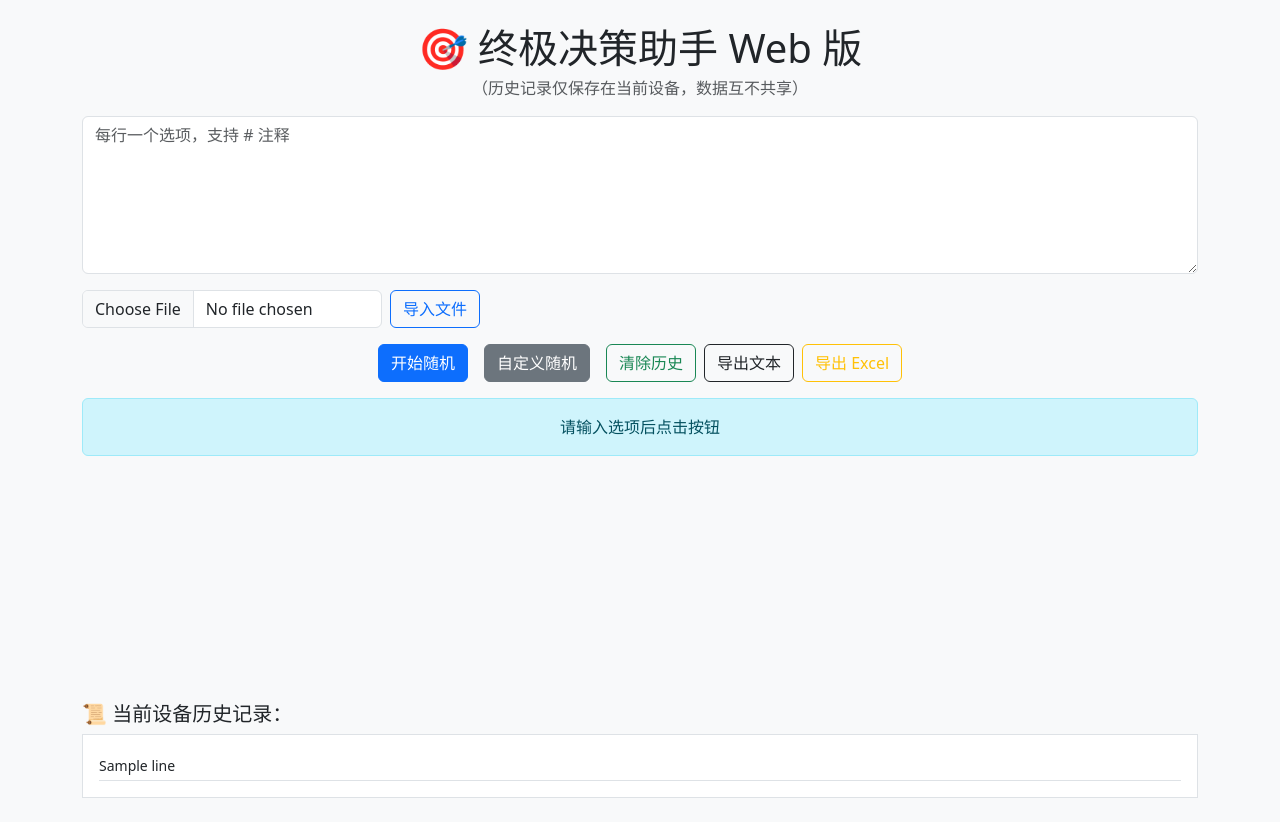
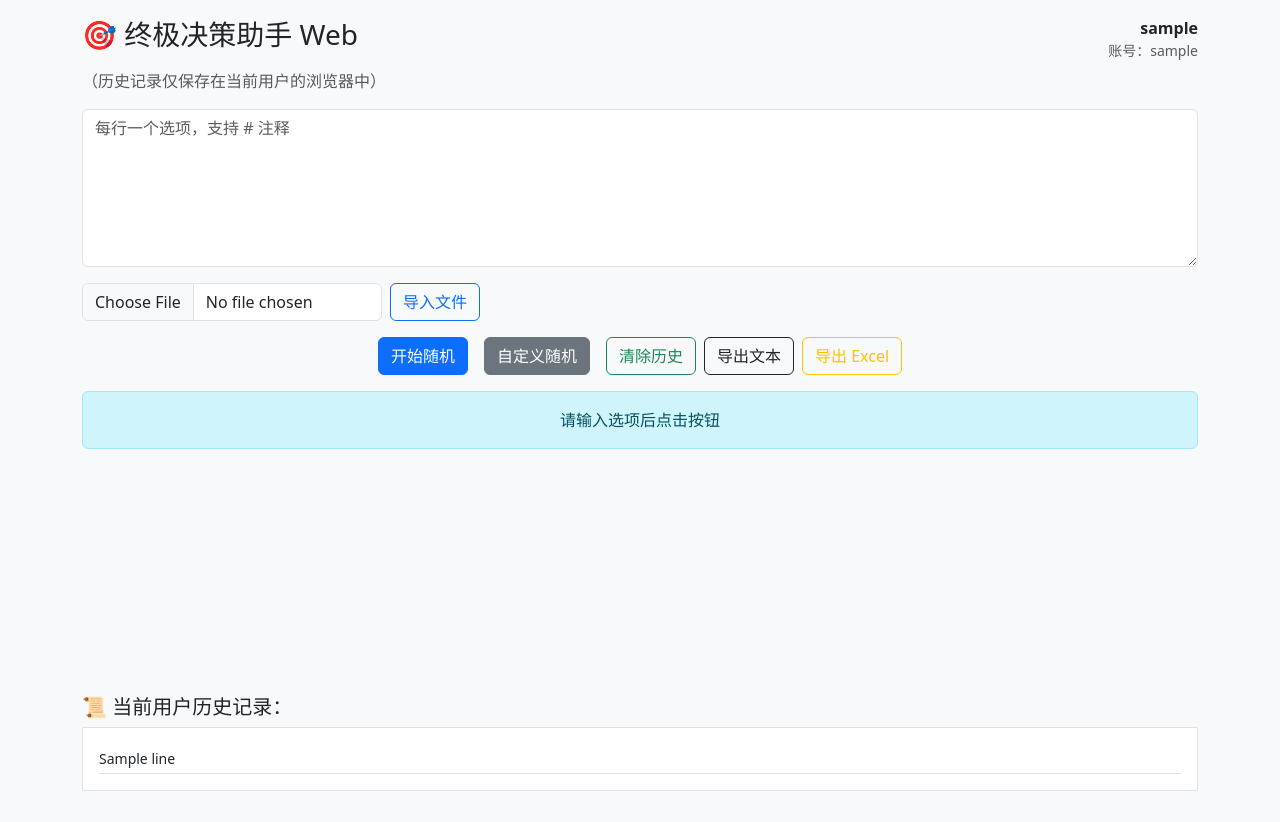
Before and after one commit to Zheng-QB/Decision-Helper, a Flask app: template templates/index.html in a window 1280 px wide. After the commit the page ends 791 px from the top, so only its background shows below. Run offline with Flask 3, Linux system fonts and the light colour scheme; the template is opened without the code that fills it: most values are stand-ins (such as "Sample title", 1, 10 or a date in 2020); a map, chart or similar area stays blank.

Commit message:
Add files via upload

```diff
--- a/app.py
+++ b/app.py
@@ -12,10 +12,42 @@ from openpyxl import Workbook
 app = Flask(__name__)
 app.secret_key = os.environ.get("SECRET_KEY", "replace_this_with_a_real_secret_key")
 
+users_db = {}  # 简化用户数据库（仅用于演示）
+
+@app.route('/login', methods=['GET', 'POST'])
+def login():
+    if request.method == 'POST':
+        username = request.form['username']
+        password = request.form['password']
+        if username in users_db and users_db[username]['password'] == password:
+            session['username'] = username
+            session['nickname'] = users_db[username]['nickname']
+            return redirect('/')
+        else:
+            return '用户名或密码错误！'
+    return render_template('login.html')
+
+@app.route('/signup', methods=['GET', 'POST'])
+def signup():
+    if request.method == 'POST':
+        username = request.form['username']
+        password = request.form['password']
+        nickname = request.form['nickname']
+        if username not in users_db:
+            users_db[username] = {'password': password, 'nickname': nickname}
+            session['username'] = username
+            session['nickname'] = nickname
+            return redirect('/')
+        else:
+            return '用户名已存在，请换一个！'
+    return render_template('signup.html')
+
 @app.route('/')
 def index():
+    if 'username' not in session:
+        return redirect('/login')
     history = session.get('history', [])
-    return render_template('index.html', history=history)
+    return render_template('index.html', history=history, username=session['username'], nickname=session['nickname'])
 
 @app.route('/random', methods=['POST'])
 def do_random():
@@ -45,7 +77,6 @@ def do_custom():
         result = random.choice(options)
         result_count[result] += 1
 
-    # 分组统计：次数 -> [选项]
     grouped = defaultdict(list)
     for k, v in result_count.items():
         grouped[v].append(k)
--- a/templates/index.html
+++ b/templates/index.html
@@ -8,9 +8,15 @@
   <script src="https://cdn.jsdelivr.net/npm/chart.js"></script>
 </head>
 <body class="bg-light">
-  <div class="container py-4">
-    <h1 class="text-center mb-1">🎯 终极决策助手 Web 版</h1>
-    <p class="text-center text-muted">（历史记录仅保存在当前设备，数据互不共享）</p>
+  <div class="container py-3">
+    <div class="d-flex justify-content-between align-items-center mb-2">
+      <h1 class="h3">🎯 终极决策助手 Web</h1>
+      <div class="text-end">
+        <div class="fw-bold">{{ nickname }}</div>
+        <div class="text-muted small">账号：{{ username }}</div>
+      </div>
+    </div>
+    <p class="text-muted">（历史记录仅保存在当前用户的浏览器中）</p>
 
     <div class="mb-3">
       <textarea id="options" class="form-control" rows="6" placeholder="每行一个选项，支持 # 注释"></textarea>
@@ -33,7 +39,7 @@
 
     <canvas id="resultChart" height="200"></canvas>
 
-    <h5 class="mt-4">📜 当前设备历史记录：</h5>
+    <h5 class="mt-4">📜 当前用户历史记录：</h5>
     <div class="border p-3 bg-white" style="max-height: 300px; overflow-y: auto;">
       {% for line in history[::-1] %}
         <div class="border-bottom py-1 small">{{ line }}</div>
@@ -43,7 +49,6 @@
     </div>
   </div>
 
-  <!-- 自定义次数弹窗 -->
   <div class="modal" tabindex="-1" id="customModal">
     <div class="modal-dialog">
       <div class="modal-content">
```
